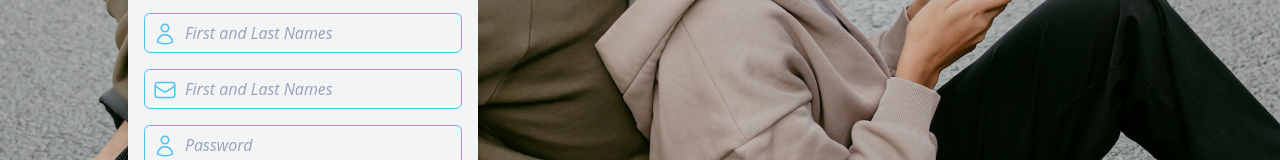
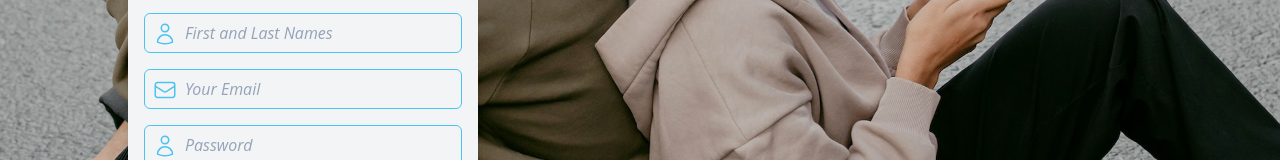
Before and after one commit to abdelrany/Dating-web-App, a Next.js app in the folder front-end/: page / in a window 1280 px wide. Shown: the part 372-532 px from the top of the page. Built offline with nearby package versions, Linux system fonts and the light colour scheme.

Commit message:
feat: edited placeholder of the email input

```diff
--- a/front-end/components/home/Form.tsx
+++ b/front-end/components/home/Form.tsx
@@ -36,7 +36,7 @@ const Form = (props: Props) => {
        </label>
        <label className='border border-accent rounded-md relative gap-2'>
             <EnvelopeIcon className='h-6 w-6 text-accent absolute top-2 left-2'/>
-            <input type="text"  className='bg-transparent  w-full h-full pl-10 p-2 rounded-md placeholder:italic placeholder:text-slate-400 ' placeholder="First and Last Names"/>
+            <input type="text"  className='bg-transparent  w-full h-full pl-10 p-2 rounded-md placeholder:italic placeholder:text-slate-400 ' placeholder="Your Email"/>
        </label>
        <label className='border border-accent rounded-md relative gap-2'>
             <UserIcon className='h-6 w-6 text-accent absolute top-2 left-2'/>
```
